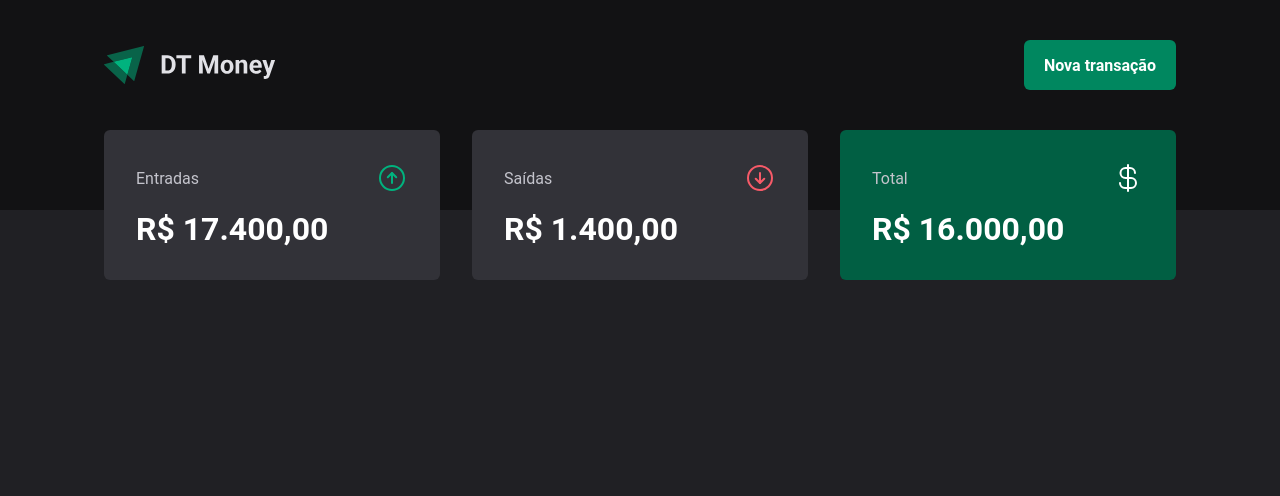
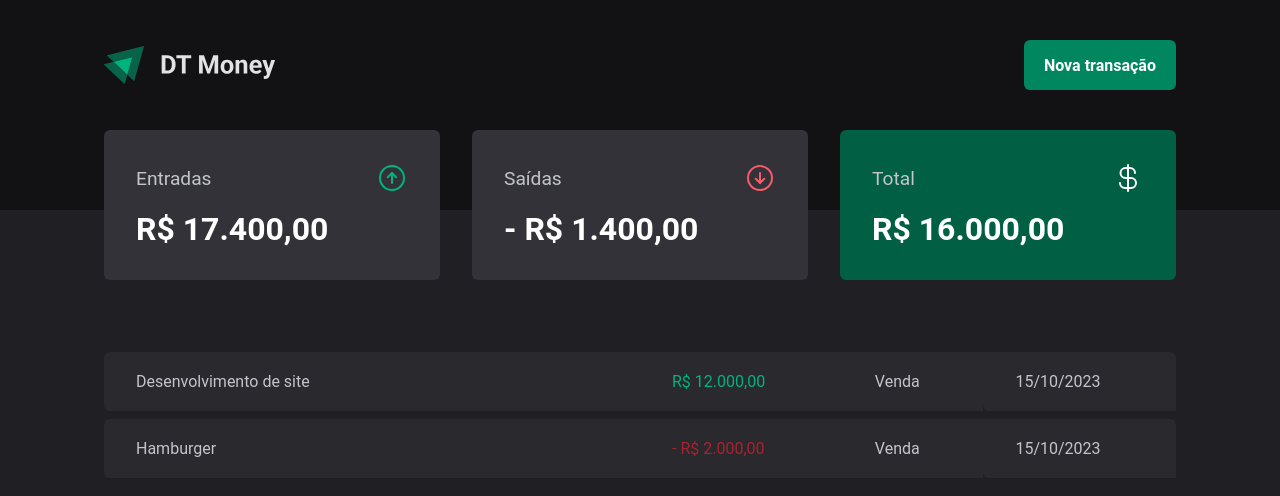
Before and after one commit to leandrocitro/dt-money, a React (Vite) app: page / in a window 1280 px wide. Shown: the top 496 px of the page. Built offline with nearby package versions, Linux system fonts and the light colour scheme.

Commit message:
Adding Transactions

```diff
--- a/src/components/Summary/index.tsx
+++ b/src/components/Summary/index.tsx
@@ -17,7 +17,7 @@ export function Summary() {
                     <span>Saídas</span>
                     <ArrowCircleDown size={32} color="#f75a68" />
                 </header>
-                <strong>R$ 1.400,00</strong>
+                <strong>- R$ 1.400,00</strong>
             </SummaryCard>
 
             <SummaryCard variant="green">
--- a/src/components/Summary/styles.ts
+++ b/src/components/Summary/styles.ts
@@ -38,6 +38,10 @@ strong {
     font-size: 2rem;
 }
 
+span {
+    font-size: 1.2rem;
+}
+
 ${props => props.variant == 'green' && `
     background: ${props.theme ['green-700']};
 `}
--- a/src/pages/Transactions/index.tsx
+++ b/src/pages/Transactions/index.tsx
@@ -1,11 +1,41 @@
 import { Header } from '../../components/Header'
 import { Summary } from '../../components/Summary'
+import { PriceHighlight, TransactionsContainer, TransactionsTable } from './styles'
 
 export function Transactions() {
     return (
         <div>
             <Header />
             <Summary />
+
+            <TransactionsContainer>
+                <TransactionsTable>
+                    <tbody>
+                        <tr>
+                            <td width="50%">Desenvolvimento de site</td>
+                            <td>
+                            <PriceHighlight variant="income">
+                                R$ 12.000,00
+                            </PriceHighlight>
+                            </td>
+
+                            <td>Venda</td>
+                            <td>15/10/2023</td>
+                        </tr>
+                        <tr>
+                            <td width="50%">Hamburger</td>
+                            <td>
+                            <PriceHighlight variant="outcome">
+                                - R$ 2.000,00
+                            </PriceHighlight>
+                            </td>
+
+                            <td>Venda</td>
+                            <td>15/10/2023</td>
+                        </tr>
+                    </tbody>
+                </TransactionsTable>
+            </TransactionsContainer>
         </div>
 
     )
--- a/src/pages/Transactions/styles.ts
+++ b/src/pages/Transactions/styles.ts
@@ -1,36 +1,44 @@
 import styled from "styled-components";
 
-export const HeaderContainer = styled.header`
-    background: ${props => props.theme["gray-900"]};
-    padding: 2.5rem 0 7.5rem;
+export const TransactionsContainer = styled.main`
+
+    width: 100%;
+    max-width: 1120px;
+    margin: 4rem auto 0;
+    padding: 0 1.5rem;
+`;
+
+export const TransactionsTable = styled.table `
+width: 100%;
+border-collapse: separate;
+border-spacing: 0 0.5rem;
+/* margin-top: 1.5rem; */
+
+td {
+
+    padding: 1.25rem 2rem;
+    background: ${props => props.theme["gray-700"]};
+
+&:first-child {
+    border-top-left-radius: 6px;
+    border-bottom-left-radius: 6px;
+
+}
+
+&:last-child {
+    border-top-right-radius: 6px;
+    border-bottom-left-radius: 6px;
+
+}
+
+}
 
 `;
 
-export const HeaderContent = styled.div`
-    width: 100%;
-    max-width: 1120px;
-    margin: 0 auto;
-    padding: 0 1.5rem;
+interface PriceHighlightProps {
+    variant: 'income' | 'outcome';
+}
 
-    display: flex;
-    justify-content: space-between;
-    align-items: center;
+export const PriceHighlight = styled.span<PriceHighlightProps>`
+    color: ${props => props.variant ===  'income' ? props.theme["green-300"] : props.theme["red-300"]}
 `;
-
-export const NewTransactionButton = styled.button`
-    height: 50px;
-    border: 0;
-    background: ${props => props.theme["green-500"]};
-    color: ${props => props.theme.white};
-    font-weight: bold;
-    padding: 0 1.25rem;
-    border-radius: 6px;
-    cursor: pointer;
-    transition: background-color 0.3s;
-
-
-    &:hover {
-        background: ${props => props.theme["green-700"]};
-
-    }
-`;
--- a/src/styles/themes/default.ts
+++ b/src/styles/themes/default.ts
@@ -14,6 +14,7 @@ export const defaultTheme = {
     'green-500': '#00875F',
     'green-700': '#015F43',
 
+    'red-300': '#AB222E',
     'red-500': '#AB222E',
     'red-700': '#7A1921',
 
```
